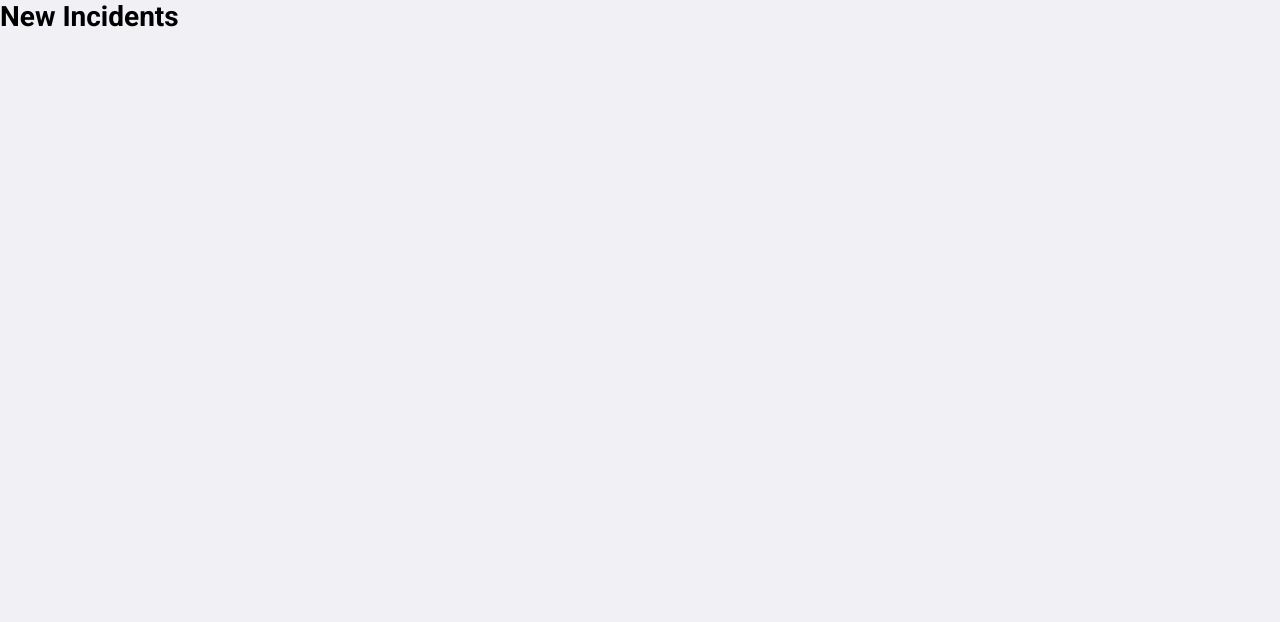
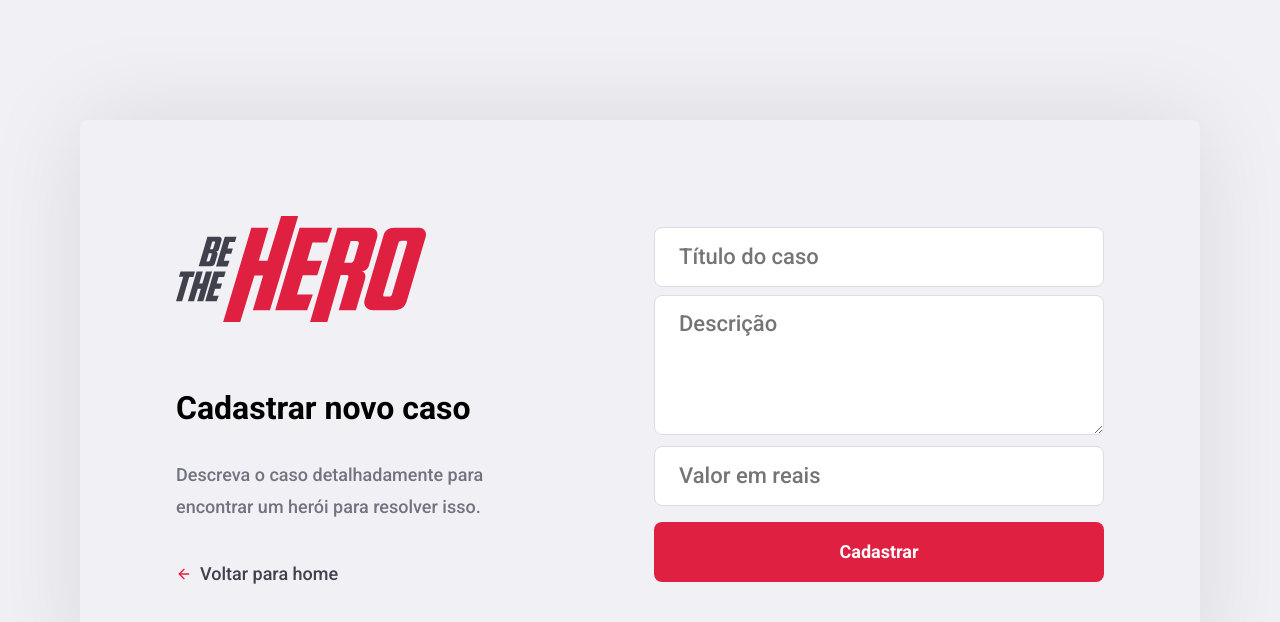
Before and after one commit to bonfimjustino7/bethehero, a React (Create React App) app: page /incidents/new in a window 1280 px wide. Shown: the top 622 px of the page. Built offline with nearby package versions, Linux system fonts and the light colour scheme; the HTML template or start-up script is replaced by a standard one.

Commit message:
Finalizando tela de new incidents

```diff
--- a/src/global.css
+++ b/src/global.css
@@ -29,6 +29,18 @@
     border-radius: 8px;
     padding: 0 24px;
     font-size: 22px;
+}
+form textarea{
+    width: 100%;
+    min-height: 140px;
+    resize: vertical;
+    height: 60px;
+    color: #0009;
+    border: 1px solid #dcdce6;
+    border-radius: 8px;
+    padding: 16px 24px;
+    font-size: 22px;
+    line-height: 24px;
 }
 .button{
     width: 100%;
--- a/src/pages/NewIncidents/index.jsx
+++ b/src/pages/NewIncidents/index.jsx
@@ -1,9 +1,36 @@
 import React from 'react';
+
+import logoHeroes from '../../assets/logo.svg'
+import { Link } from 'react-router-dom';
+import { FiArrowLeft } from 'react-icons/fi';
 
 import './styles.css';
 
 export default function NewIncidents() {
     return (
-        <h1>New Incidents</h1>
+        <div className="new-incidents-container">
+            <div className="content">
+                <section>
+                    <img src={logoHeroes} alt="Be The Hero" />
+
+                    <h1>Cadastrar novo caso</h1>
+                    <p>Descreva o caso detalhadamente para encontrar um herói para resolver isso.</p>
+
+                    <Link className="back-link" to="/profile">
+                        <FiArrowLeft size={16} color="#E02041" />
+                        Voltar para home
+                    </Link>
+                </section>
+
+                <form>
+                    <input placeholder="Título do caso" />
+                    <textarea placeholder="Descrição" />
+
+                    <input placeholder="Valor em reais" />
+
+                    <button className="button" type="submit">Cadastrar</button>
+                </form>
+            </div>
+        </div>
     );
 }
--- a/src/pages/NewIncidents/styles.css
+++ b/src/pages/NewIncidents/styles.css
@@ -1,4 +1,4 @@
-.new-incidents{
+.new-incidents-container{
     width: 100%;
     max-width: 1120px;
     height: 100vh;
@@ -9,7 +9,7 @@
     justify-content: center;
 }
 
-.new-incidents .content{
+.new-incidents-container .content{
     width: 100%;
     padding: 96px;
     background: #f0f0f5;
@@ -22,26 +22,26 @@
 
 }
 
-.new-incidents .content section{
+.new-incidents-container .content section{
     width: 100%;
     max-width: 380px;
 }
-.new-incidents .content section h1{
+.new-incidents-container .content section h1{
     margin: 64px 0 32px;
     font-size: 32px;
 }
 
-.new-incidents .content section p{
+.new-incidents-container .content section p{
     font-size: 18px;
     color: #737380;
     line-height: 32px;
 }
 
-.new-incidents .content form {
+.new-incidents-container .content form {
     width: 100%;
     max-width: 450px;
 }
 
-.new-incidents .content form input{
+.new-incidents-container .content form input, .new-incidents-container .content form textarea{
     margin-top: 8px;
 }
```
